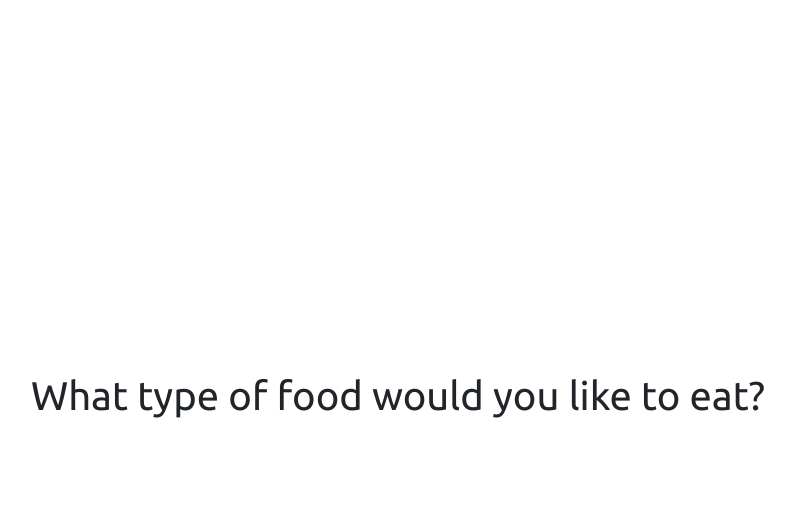
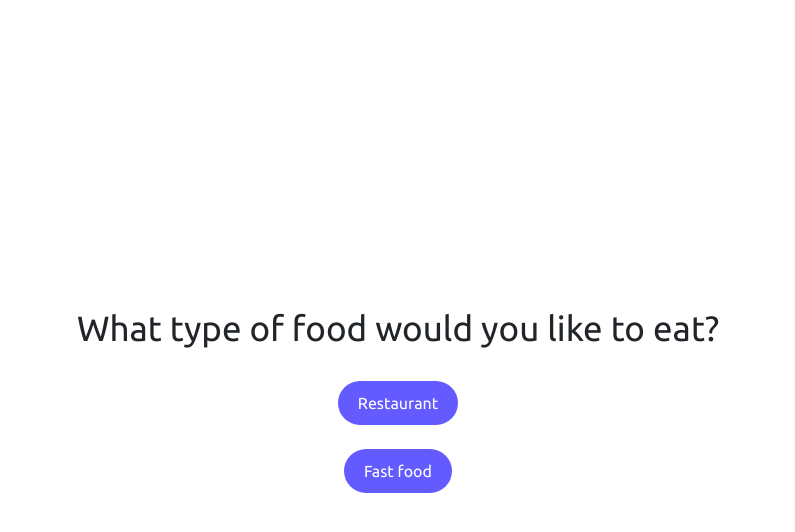
Before and after one commit to LukeSz03/restottawa, a Flask app: page /type in a window 1280 px wide. Shown: the top 532 px of the page, without its empty margins (242-1037 px from the left). Run offline with Flask 2, Linux system fonts and the light colour scheme.

Commit message:
Remove JS file and add more pages

```diff
--- a/app.py
+++ b/app.py
@@ -1,5 +1,5 @@
 from flask import Flask, render_template
-import scraper
+
 
 app = Flask(__name__)
 
@@ -14,5 +14,15 @@ def type():
     return render_template("type.html")
 
 
+@app.route("/restaurant")
+def rest():
+    return render_template("restaurant.html")
+
+
+@app.route("/fast_food")
+def fast_food():
+    return render_template("fast_food.html")
+
+
 if __name__ == "__main__":
     app.run(debug=True)
--- a/static/app.js
+++ /dev/null
@@ -1,3 +0,0 @@
-document.getElementById("get-started").onclick = function () {
-    location.href = "/type"
-}
--- /dev/null
+++ b/templates/fast_food.html
@@ -0,0 +1,5 @@
+{% extends "layout.html" %}
+
+{% block content %}
+<h1>fast food</h1>
+{% endblock %}
--- a/templates/index.html
+++ b/templates/index.html
@@ -4,6 +4,6 @@
 <div id="welcome">
     <h1>Welcome to RestOttawa!</h1>
     <img src="/static/logo.png" alt="logo" height="300px"><br>
-    <button id="get-started" class="button" style="height: 55px;">Get Started</button>
+    <a href="/type"><button class="button" style="height: 55px;">Get Started</button></a>
 </div>
 {% endblock %}
--- a/templates/layout.html
+++ b/templates/layout.html
@@ -13,14 +13,13 @@
 </head>
 
 <body>
-    <div class="container center">
+    <div class="container-fluid center">
         {% block content %}
         {% endblock %}
     </div>
     <script src="https://cdn.jsdelivr.net/npm/bootstrap@5.2.0-beta1/dist/js/bootstrap.bundle.min.js"
         integrity="sha384-pprn3073KE6tl6bjs2QrFaJGz5/SUsLqktiwsUTF55Jfv3qYSDhgCecCxMW52nD2"
         crossorigin="anonymous"></script>
-    <script src="/static/app.js"></script>
 </body>
 
 </html>
--- /dev/null
+++ b/templates/restaurant.html
@@ -0,0 +1,5 @@
+{% extends "layout.html" %}
+
+{% block content %}
+<h1>restaurant</h1>
+{% endblock %}
--- a/templates/type.html
+++ b/templates/type.html
@@ -1,5 +1,10 @@
 {% extends "layout.html" %}
 
 {% block content %}
-<h1>What type of food would you like to eat?</h1>
+<div>
+    <h1 style="font-size: 35px">What type of food would you like to eat?</h1>
+    <br>
+    <a href="/restaurant"><button class="button">Restaurant</button></a><br><br>
+    <a href="/fast_food"><button class="button">Fast food</button></a>
+</div>
 {% endblock %}
```
